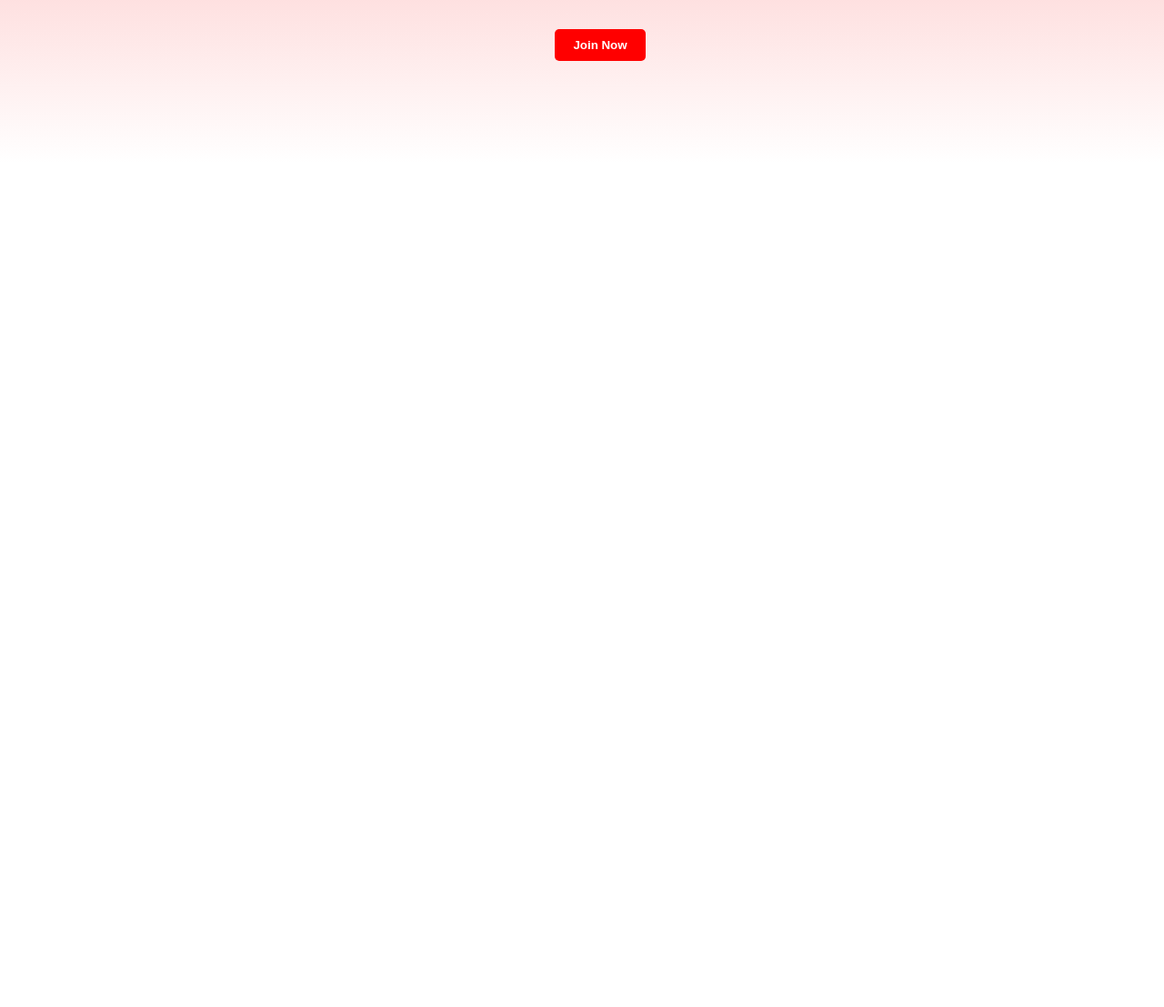
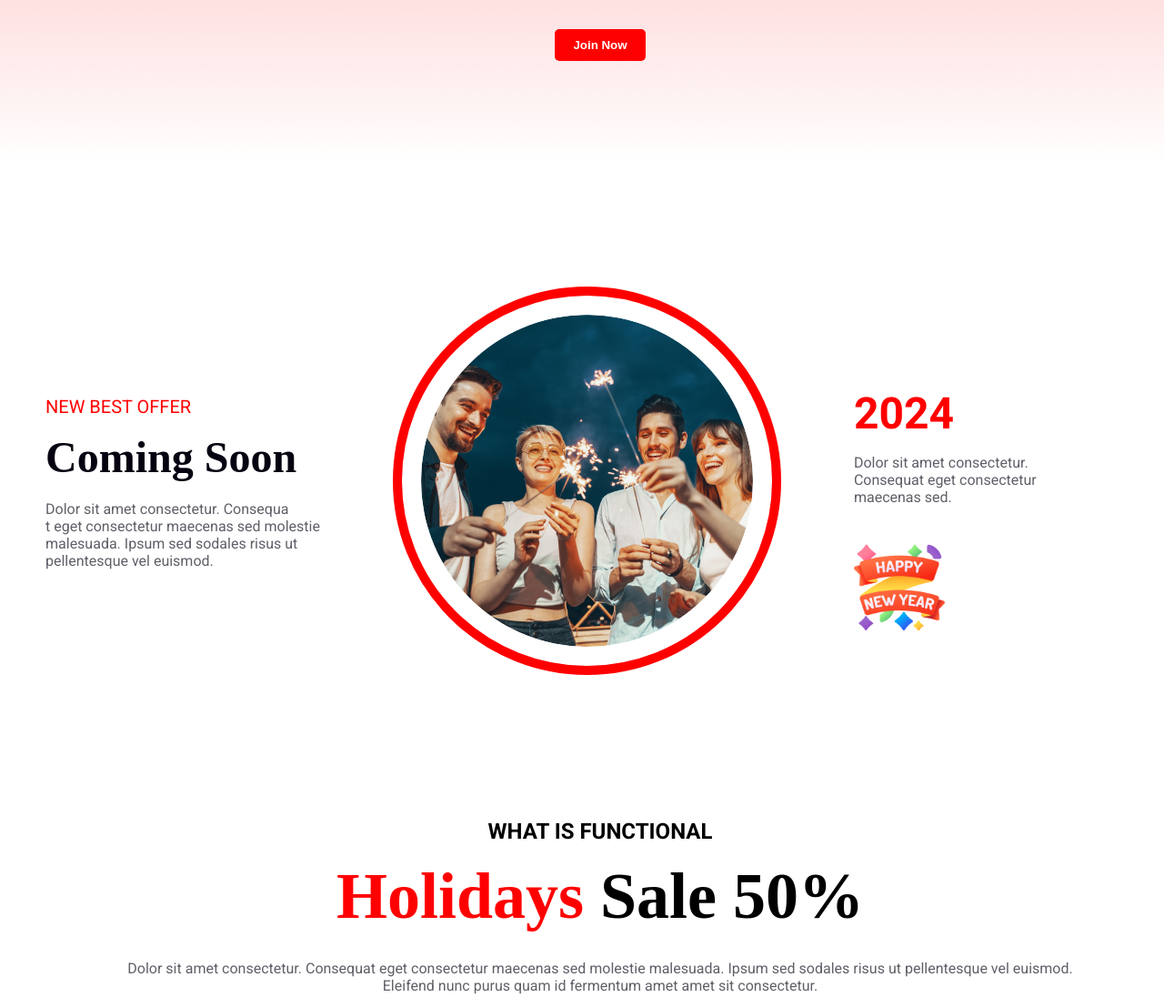
Before and after one commit to Eyasine/portfolio-dev-newyear, a plain HTML site: page index.html in a window 1280 px wide. Shown: the part 2633-3740 px from the top of the page at 91% size. Before the commit the page ends 2933 px from the top, so only its background shows below. Drawn offline with Linux system fonts and the light colour scheme.

Commit message:
added an all files

```diff
--- a/index.html
+++ b/index.html
@@ -59,6 +59,56 @@
             </div>
         </section>
 
+        <section class="offer">
+
+            <div class="offer-content">
+
+                <div class="offer-containers">
+                    <h5 class="offer-sub-title roboto-normal">NEW BEST OFFER</h5>
+                    <h3>Coming Soon</h3>
+                    <p class="offer-discription roboto-normal">Dolor sit amet consectetur. Consequa <br> t eget consectetur maecenas sed molestie <br> malesuada. Ipsum sed sodales risus ut <br> pellentesque vel euismod. </p>
+                </div>
+
+                <div class="happy-year">
+                    <img class="img-radius" src="images/Ellipse 1.png" alt="">
+                </div>
+
+                <div class="offer-another-contant roboto-normal">
+                    <h4>2024</h4>
+                    <p>Dolor sit amet consectetur. <br> Consequat eget consectetur <br> maecenas sed.</p>
+                    <img src="images/Group 96.png" alt="">
+                </div>
+
+            </div>
+
+        </section>
+
+        <section id="gift">
+            <div class="gift-container">
+                <div class="gift-contant">
+                    <h5 class="roboto-normal">WHAT IS FUNCTIONAL</h5>
+                    <h1> <span>Holidays</span> Sale 50%</h1>
+                    <p class="roboto-normal">Dolor sit amet consectetur. Consequat eget consectetur maecenas sed
+                    molestie malesuada. Ipsum sed sodales risus ut pellentesque vel euismod. Eleifend nunc purus quam id fermentum amet amet sit consectetur.</p>
+                </div>
+
+                <div class="gif-img">
+
+                    <!-- <div>
+                        <img src="images/Group 75.png" alt="">
+                    </div> -->
+
+                    <div class="gift-img-contant">
+                        <img src="images/Group 75.png" alt="">
+                        <img src="images/Group 44.png" alt="">
+                    </div>
+                    <img src="images/Rectangle 2.png" alt="">
+
+                </div>
+
+            </div>
+        </section>
+
     </main>
     <footer>
 
--- a/style/newyear.css
+++ b/style/newyear.css
@@ -120,7 +120,7 @@
 
 }
 .contact-info{
-     background: linear-gradient(to bottom,  rgb(253, 187, 187), rgba(255, 255, 255, 0));
+    background: linear-gradient(to bottom,  rgb(253, 187, 187), rgba(255, 255, 255, 0));
     width: 1320px;
     height: 400px;
     text-align: center;
@@ -137,3 +137,102 @@
 .contact-info .button2024{
     margin-top: 37px;
 }
+
+/* Offer section */
+.offer{
+
+}
+.offer-content{
+    width: 1320px;
+    height: 460px;
+    margin: 120px auto;
+    display: flex;
+    gap: 10px;
+    align-items: center;
+
+}
+.offer-containers{
+    padding: 0px 50px;
+}
+.offer-containers .offer-sub-title{
+    font-size: 20px;
+    color: #FF0000;
+    font-weight: 400;
+    margin-bottom: 16px;
+
+}
+.offer-containers h3{
+    font-size: 48px;
+    color: #070211;
+    font-weight: 800;
+    margin-bottom: 20px;
+}
+.offer-containers .offer-discription{
+    color: #070211a2;
+}
+.happy-year{
+    padding: 0 50px;
+}
+.offer-content .happy-year .img-radius{
+    border: 1px solid #fcfcfc;
+    outline-width: 10px;
+    outline-color: #FF0000;
+    outline-style: solid;
+    outline-offset: 20px;
+    border-radius: 50%;
+
+}
+
+.offer-content .offer-another-contant h4{
+    font-size: 48px;
+    font-weight: 700;
+    color: #FF0000;
+}
+.offer-another-contant{
+    padding: 0 50px;
+    margin-top: 65px;
+}
+.offer-another-contant h4{
+    margin-bottom: 16px;
+}
+.offer-another-contant p{
+    margin-bottom: 40px;
+    color: #070211a2;
+}
+.offer-another-contant img{
+    width: 100px;
+    height: 100px;
+}
+
+/* gift section */
+
+#gift{
+    width: 1320px;
+    height: 986px;
+    margin: 140px auto;
+}
+.gift-contant{
+    text-align: center;
+}
+
+.gift-container .gift-contant h5{
+    font-size: 24px;
+    margin-bottom: 16px;
+}
+
+.gift-container .gift-contant h1{
+    font-size: 72px;
+    margin-bottom: 28px;
+}
+.gift-container .gift-contant span{
+    color: #FF0000;
+}
+.gift-container .gift-contant p{
+    color: #070211a2;
+    width: 1068px;
+    margin: 0 auto;
+    margin-bottom: 64px;
+}
+
+
+.gift-img-contant{}
```
